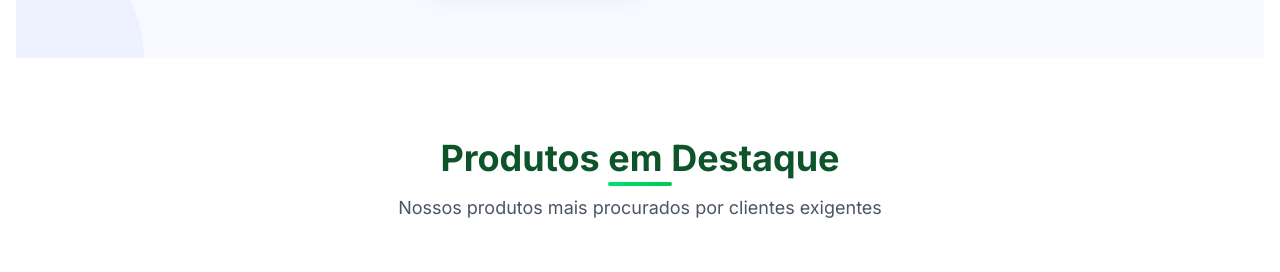
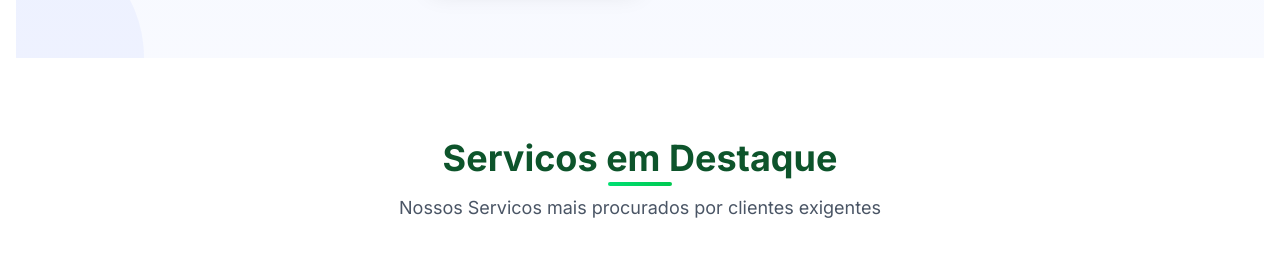
Before and after one commit to Antuneschacuma/e_comerce, a Next.js app: page / in a window 1280 px wide. Shown: the part 1100-1372 px from the top of the page. Built offline with nearby package versions, Linux system fonts and the light colour scheme.

Commit message:
feature: add new feature to page.tsx

```diff
--- a/src/app/page.tsx
+++ b/src/app/page.tsx
@@ -92,11 +92,11 @@ const HomePage = () => {
         <div className="container mx-auto px-4">
           <div className="text-center mb-8 md:mb-16">
             <h2 className="text-2xl sm:text-3xl md:text-4xl font-bold text-green-900 mb-3 md:mb-4 relative inline-block">
-              Produtos em Destaque
+              Servicos em Destaque
               <span className="absolute -bottom-1 md:-bottom-2 left-1/2 transform -translate-x-1/2 w-12 md:w-16 h-1 bg-gradient-to-r from-green-400 to-green-500 rounded-full" />
             </h2>
             <p className="text-sm md:text-lg text-gray-600 max-w-2xl mx-auto">
-              Nossos produtos mais procurados por clientes exigentes
+              Nossos Servicos mais procurados por clientes exigentes
             </p>
           </div>
 
```
